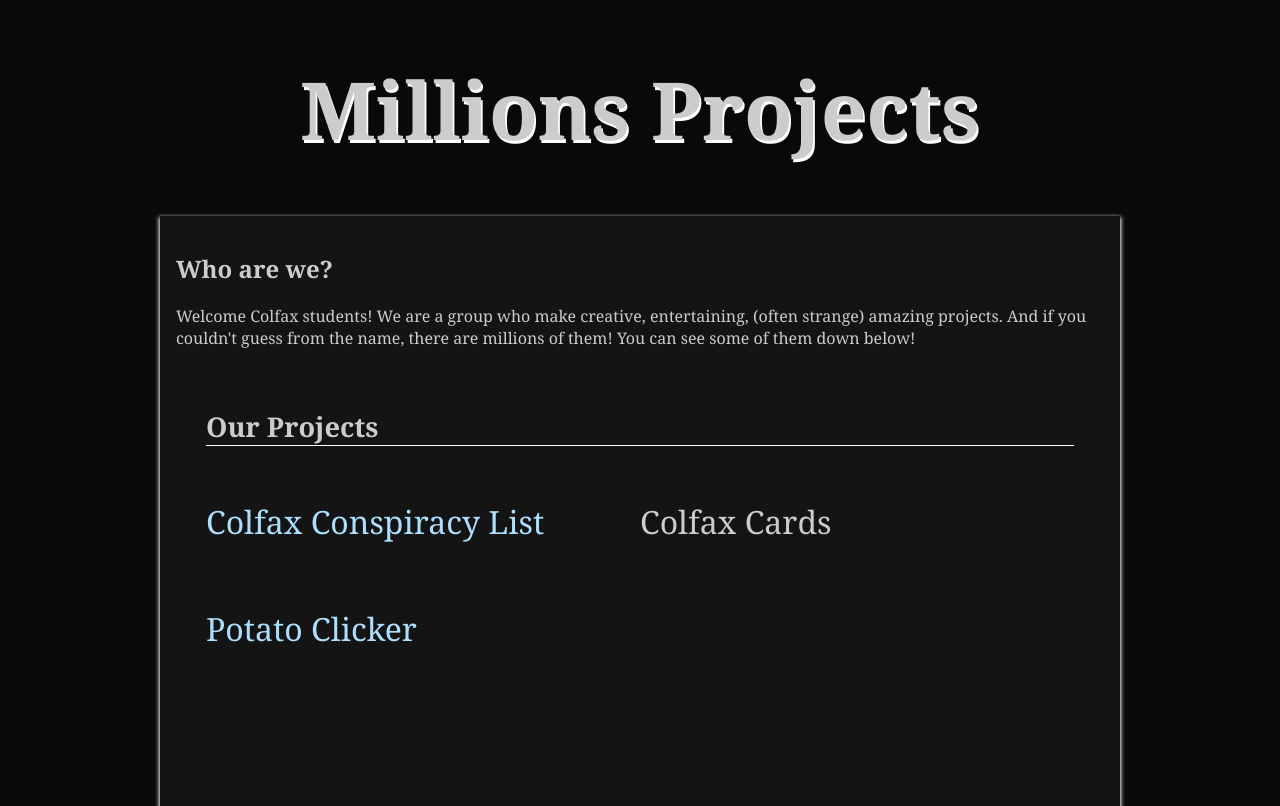
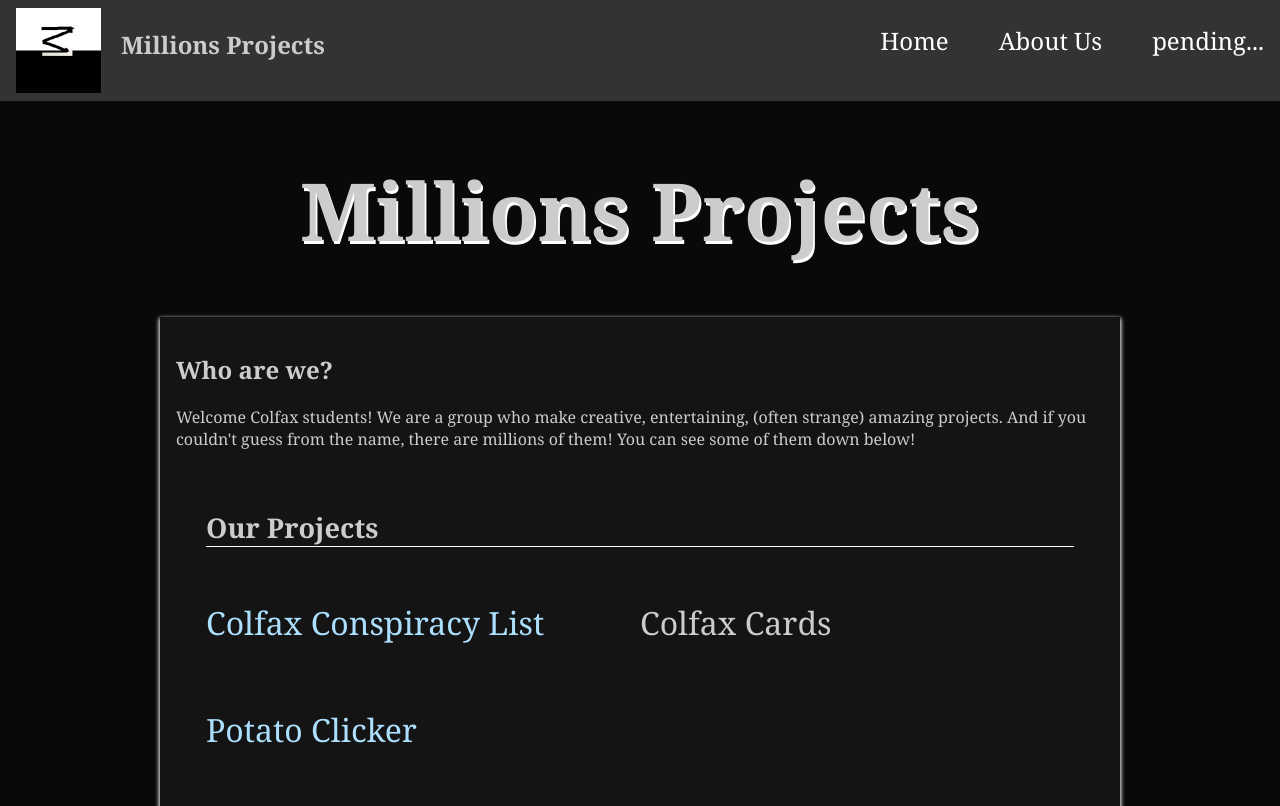
Before and after one commit to MillionsProjects/millionsprojects.github.io, a plain HTML site: page docs/index.html in a window 1280 px wide. Shown: the top 806 px of the page. Drawn offline with Linux system fonts and the light colour scheme.

Commit message:
Design and style header

```diff
--- a/docs/index.html
+++ b/docs/index.html
@@ -5,7 +5,21 @@
         <link href="style.css" rel="stylesheet">
     </head>
     <body>
+          <header>
+                <div class="horizontal">
+                    <img src="millionsprojectslogoprototype2.jpg" alt="logo">
+                    <h2>Millions Projects</h2>
+                </div>
+                <nav id="main-nav">
+                    <ul>
+                        <li>Home</li>
+                        <li>About Us</li>
+                        <li>pending...</li>
+                    </ul>
+                </nav>
+            </header>
         <div class="wrapper">
+
             <main>
                 <h1 class="big-heading">Millions Projects</h1>
                 <div class="in-the-box">
--- a/docs/style.css
+++ b/docs/style.css
@@ -2,6 +2,19 @@ body {
     background-color: #0a0909;
     color: #ccc;
     font-family: Georgia, 'Times New Roman', Times, serif;
+    margin: 0;
+}
+
+header {
+    display: flex;
+    justify-content: space-between;
+    background-color: #333;
+    padding: 0.5em 1em;
+}
+
+header img {
+    max-width: 85px;
+    aspect-ratio: auto;
 }
 
 .in-the-box {
@@ -71,3 +84,23 @@ a:hover {
     color:aqua;
     text-decoration: underline;
 }
+
+#main-nav ul {
+    color: white;
+}
+
+#main-nav ul {
+    display: flex;
+    justify-content: end;
+    gap: 50px;
+    list-style: none;
+}
+
+#main-nav li {
+    font-size: 1.5rem
+}
+
+.horizontal {
+    display: flex;
+    gap: 20px
+}
```
Also changed, not shown: docs/millionsprojectslogoprototype1.jpg (added), docs/millionsprojectslogoprototype2.jpg (added).
